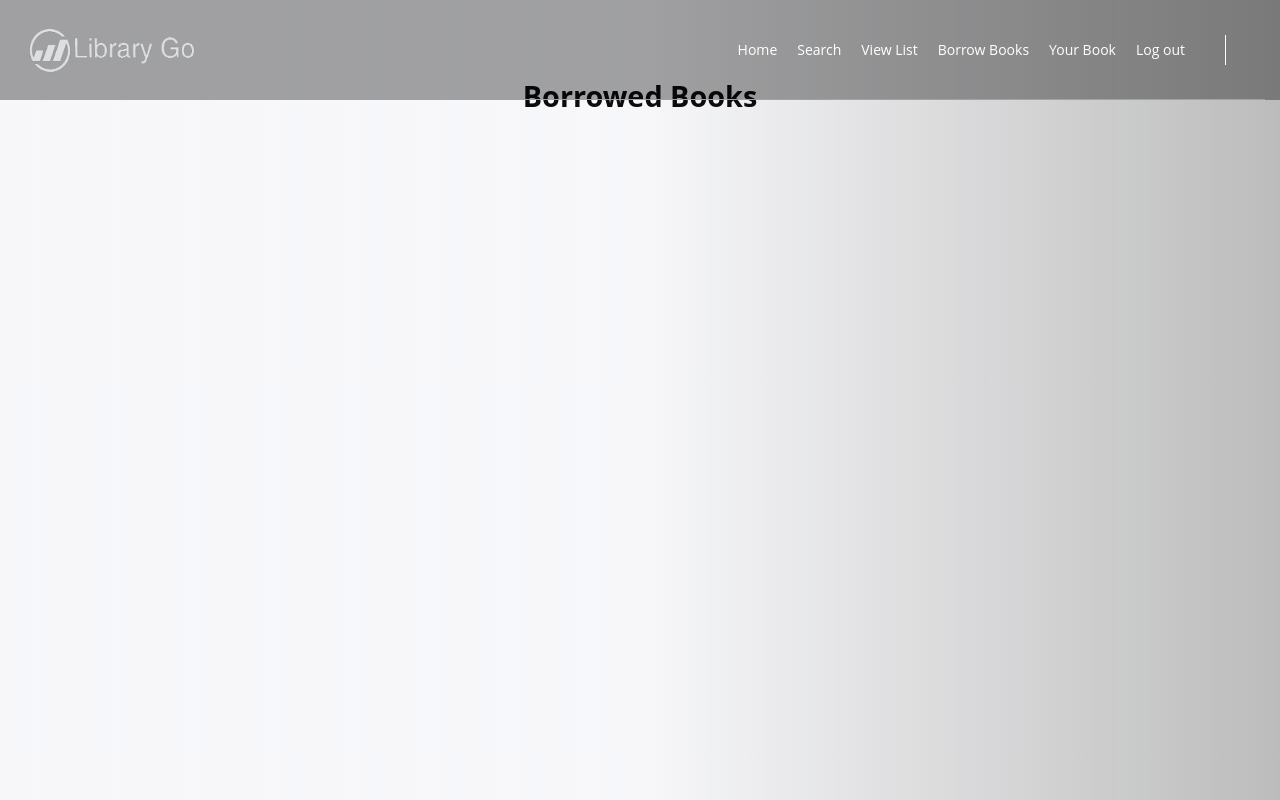
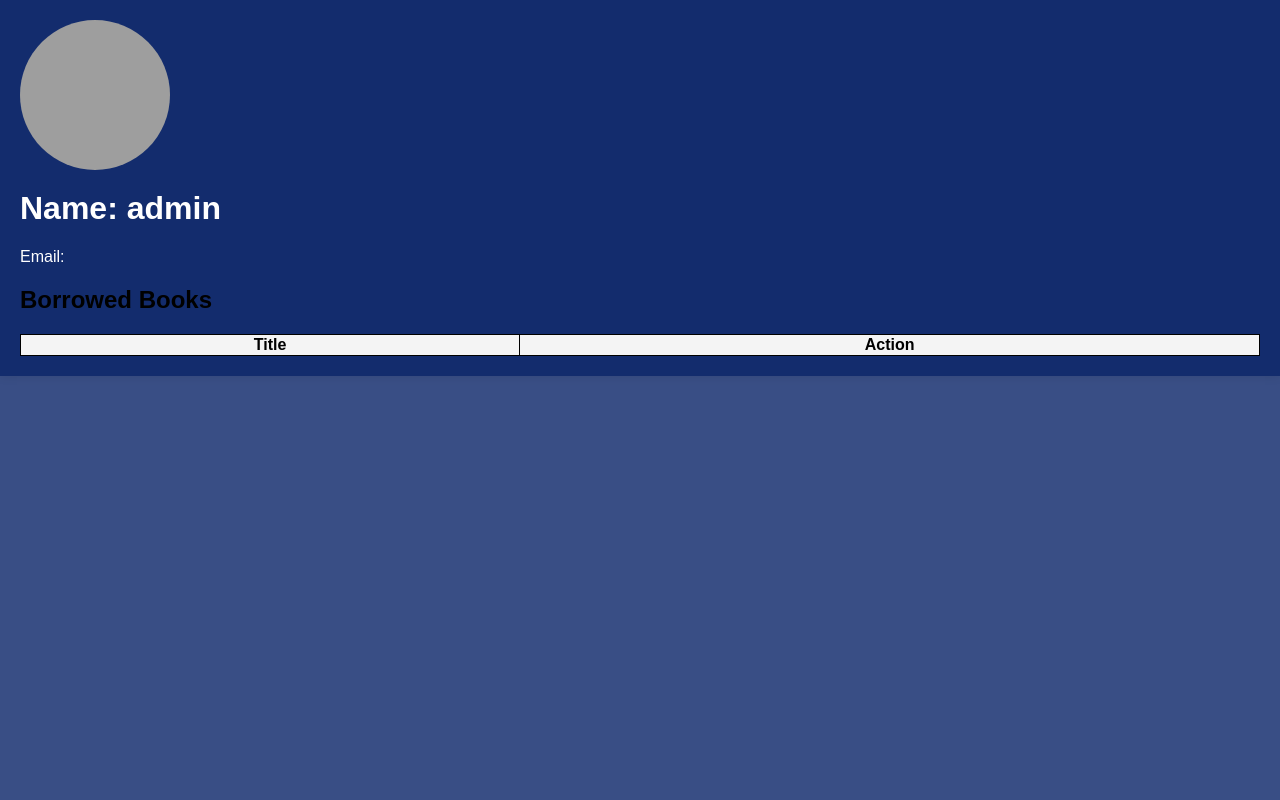
Before and after one commit to abdomohsen228/LibraryWebSite, a Django app: page /userBookList/ in a window 1280 px wide. Run offline with Django 5.2, Linux system fonts and the light colour scheme; a user stored in the database is signed in; data comes from the database, SQL or seed files in the repository; both versions use the stored data as it was after the commit; lists and menus that the app fills with data are empty; some web fonts are replaced; grey boxes are pictures that could not be loaded.

Commit message:
profiling

```diff
--- a/mainApp/templates/header.html
+++ b/mainApp/templates/header.html
@@ -126,7 +126,7 @@ header nav .form i {
                 <li><a  href="{% url 'User_Home' %}">Home</a></li>
                 <li><a href="{% url 'userSearchBooks' %}">Search</a></li>
                 <li><a href="{% url 'userBorrowBook' %}">Borrow Books</a></li>
-                <li><a href="{% url 'userBookList' %}">Your Book</a></li>
+                <li><a href="{% url 'userBookList' %}">Profile</a></li>
                 <li><a href="{% url  'login' %}">Log out</a></li>
             </ul>
             <div class="form">
--- a/mainApp/templates/pages/userBookList.html
+++ b/mainApp/templates/pages/userBookList.html
@@ -1,61 +1,153 @@
-{%load static%}
+{% load static %}
 <!DOCTYPE html>
 <html lang="en">
 <head>
-    <link rel="stylesheet" href="{% static '/css/normalize.css' %} ">
-    <link rel="stylesheet" href="{% static '/css/all.min.css' %}">
-  <link rel="stylesheet" href="{% static '/css/yourBooks.css' %}">
-  <link rel="preconnect" href="https://fonts.googleapis.com">
-  <link rel="preconnect" href="https://fonts.gstatic.com" crossorigin>
-  <link href="https://fonts.googleapis.com/css2?family=Montserrat:wght@400;600;700&display=swap" rel="stylesheet">
-  <link rel="stylesheet" href="https://fonts.googleapis.com/css2?family=Material+Symbols+Rounded:opsz,wght,FILL,GRAD@24,400,0..1,0" />
+    <meta charset="UTF-8">
+    <meta name="viewport" content="width=device-width, initial-scale=1.0">
+    <title>Profile Page</title>
+    <style>
+        body {
+            font-family: Arial, sans-serif;
+            margin: 0;
+            padding: 0;
+            background-color: rgba(10, 37, 105, 0.808);
+            height: 100vh;
+            display: flex;
+            justify-content: center;
+            align-items: center;
+            align-items: flex-start;
+        }
 
-                    <meta charset="UTF-8">
-                    <meta name="viewport" content="width=device-width, initial-scale=1.0">
-                    <title>user book List</title>
+        .profile-container {
+            display: flex;
+            flex-direction: column; /* Stack items vertically */
+            width: 100%;
+            height: auto;
+            background-color: rgba(10, 37, 105, 0.808);;
+            box-shadow: 0 0 10px rgba(0, 0, 0, 0.1);
+            max-width: 1400px; /* Adjusted max-width */
+            padding: 20px;
+            box-sizing: border-box;
+        }
+
+        .profile-photo {
+            display: flex;
+            justify-content: flex-start;
+            align-items: center;
+            margin-bottom: 20px;
+        }
+
+        .profile-photo img {
+            width: 150px; /* Adjust the size of the profile photo */
+            height: 150px;
+            border-radius: 50%;
+        }
+
+        .profile-info {
+            flex: 1;
+
+        }
+
+        .profile-info h1 {
+            margin-top: 0;
+            color: white;
+        }
+
+        .profile-info h2 {
+            margin-top: 20px;
+
+        }
+        .profile-info p{
+            color: white;
+        }
+
+        table {
+            width: 100%;
+            border-collapse: collapse;
+            margin-top: 20px;
+        }
+
+        table, th, td {
+            border: 1px solid #000;
+        }
+
+        td {
+            color: #fff;
+            padding: 8px;
+            text-align: left;
+        }
+
+        th {
+            background-color: #f4f4f4;
+        }
+
+        button {
+            background-color: #000;
+            color: white;
+            border: none;
+            padding: 5px 10px;
+            text-align: center;
+            text-decoration: none;
+            display: inline-block;
+            font-size: 14px;
+            cursor: pointer;
+        }
+
+        button:hover {
+            background-color: rgba(10, 37, 105, 0.808);;
+        }
+    </style>
 </head>
+
 <body>
+    <input type="hidden" name="csrfmiddlewaretoken" value="{{ csrf_token }}">
 
-    <header>
-        <div class="container">
-            <a href="#" class="logo">
-                <img  style="width: 200px; height: 100px;" decoding="async" src="{% static 'images/amino.png' %}" alt="Logo" />
-            </a>
-            <nav>
-                <i class="fas fa-bars toggle-menu"></i>
-                <ul>
-                    <li><a  href="{% url 'User_Home' %}">Home</a></li>
-            <li><a href="{% url 'userSearchBooks' %}">Search</a></li>
-            <li><a href="{% url 'userViewList' %}">View List</a></li>
-            <li><a href="{% url 'userBorrowBook' %}">Borrow Books</a></li>
-            <li><a href="{% url 'userBookList' %}">Your Book</a></li>
-            <li><a href="{% url  'login' %}">Log out</a></li>
-                </ul>
-                <div class="form">
-                    <i class="fas fa-search"></i>
-                </div>
-            </nav>
+    <div class="profile-container">
+        <div class="profile-photo">
+            {% if user_profile.userPhoto %}
+                <img src="{{ user_profile.userPhoto.url }}" alt="Profile Photo">
+            {% else %}
+                <img src="{% static 'default-profile.png' %}" alt="Default Profile Photo">
+            {% endif %}
         </div>
-    </header>
+        <div class="profile-info">
+            <h1>Name: {{ user.username }}</h1>
+            <p>Email: {{ user.email }}</p>
+            <h2>Borrowed Books</h2>
+            <table>
+                <thead>
+                    <tr>
+                        <th>Title</th>
+                        <th>Action</th>
+                    </tr>
+                </thead>
+                <tbody>
+                    {% for book in books %}
+                    <tr id="book-{{ book.id }}">
+                        <td>{{ book.title }}</td>
+                        <td>
+                            <form id="returnBookForm-{{ book.id }}" method="post" action="{% url 'return_book' %}">
+                                {% csrf_token %}
+                                <input type="hidden" name="book_id" value="{{ book.id }}">
+                                <button type="submit" onclick="returnBook(event, {{ book.id }})">Return</button>
+                            </form>
+                        </td>
+                    </tr>
+                {% endfor %}
 
-  <div class="body-color">
+                </tbody>
+            </table>
+        </div>
+    </div>
+    <script>
+        function returnBook(event, bookId) {
+            event.preventDefault(); // Prevent the form from submitting normally
 
-<div class="overlay"></div>
-<div class="content-all">
-                    <h2>Borrowed Books</h2>
-                    <ul>
-                        <div class="holder">
-                    {% for book in books %}
-                    <div class="imgs">
-                            <li><a href="{% url 'template' book.id %}" class="title-small card-title">{{ book.title }}</a>
-                            </li>
-                            <img height="100" src="{{ book.image.url }}" alt="">
-                        </div>
-                        {%endfor%}
-                                </div>
+            if (confirm('Are you sure you want to return this book?')) {
+                document.getElementById(`returnBookForm-${bookId}`).submit();
+            }
+        }
+    </script>
 
-
-                            <!-- footer -->
-
-                        </body>
-                        </html>
+</body>
+</html>
--- a/mainApp/workingApp/forms.py
+++ b/mainApp/workingApp/forms.py
@@ -56,3 +56,7 @@ class BookForm(forms.ModelForm):
     class Meta:
         model = Book
         fields = ['title', 'author', 'isbn', 'category', 'details', 'image']
+
+
+class ReturnBookForm(forms.Form):
+    book_id = forms.IntegerField(widget=forms.HiddenInput())
--- a/mainApp/workingApp/models.py
+++ b/mainApp/workingApp/models.py
@@ -10,6 +10,7 @@ from django.contrib.auth.models import User
 
 class UserProfile(models.Model):
     user = models.OneToOneField(User, on_delete=models.CASCADE)
+    userPhoto=models.ImageField(upload_to='photo', blank=True, null=True)
     is_admin = models.BooleanField(default=False)
     book_list = models.ManyToManyField('Book', blank=True)
 
--- a/mainApp/workingApp/urls.py
+++ b/mainApp/workingApp/urls.py
@@ -21,6 +21,7 @@ urlpatterns=[
     path('', user_login, name='login'),  # The URL name can remain the same
     path('SignUp/', user_signup, name='signup'),
     path('book/<int:book_id>/', views.template, name='template'),
+    path('return-book/', views.return_book, name='return_book'),
 
     path('ajax/search_books/', ajax_search_books, name='ajax_search_books')
 
--- a/mainApp/workingApp/views.py
+++ b/mainApp/workingApp/views.py
@@ -45,15 +45,27 @@ def template(request):
     return render(request, 'pages/template.html')
 
 def userBookList(request):
-    # Get the UserProfile of the logged-in user
     user_profile = UserProfile.objects.get(user=request.user)
-    # Filter books associated with this user's profile
     books = user_profile.book_list.all()
 
     context = {
         'books': books,
+        'user_profile': user_profile,
+        'user': request.user,
     }
     return render(request, 'pages/userBookList.html', context)
+
+def return_book(request):
+    if request.method == 'POST':
+        book_id = request.POST.get('book_id')
+        if book_id:
+            book = get_object_or_404(Book, id=book_id)
+            user_profile = UserProfile.objects.get(user=request.user)
+            if book in user_profile.book_list.all():
+                user_profile.book_list.remove(book)
+                user_profile.save()
+                return redirect('userBookList')
+    return redirect('userBookList')
 
 def userBorrowBook(request):
     if request.method == 'POST':
@@ -120,6 +132,7 @@ def template(request, book_id):
 def userViewList(request):
     context={
         'books': Book.objects.all(),
+
     }
     return render(request, 'pages/userViewList.html',context)
 
```
Also changed, not shown: mainApp/db.sqlite3, mainApp/media/photo/367677657_3527314597487073_5616167359912421461_n_-_Copy.jpg (added), mainApp/workingApp/migrations/0006_userprofile_userphoto.py (added).
